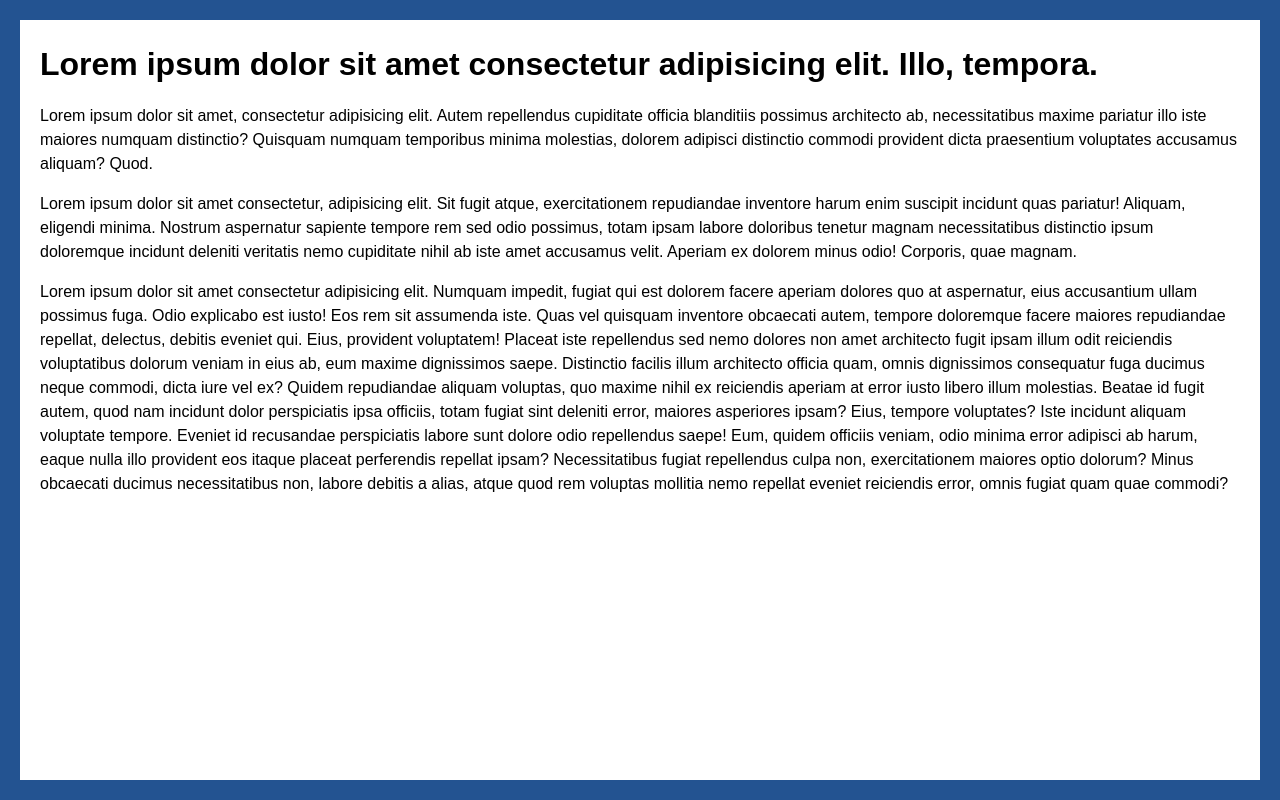
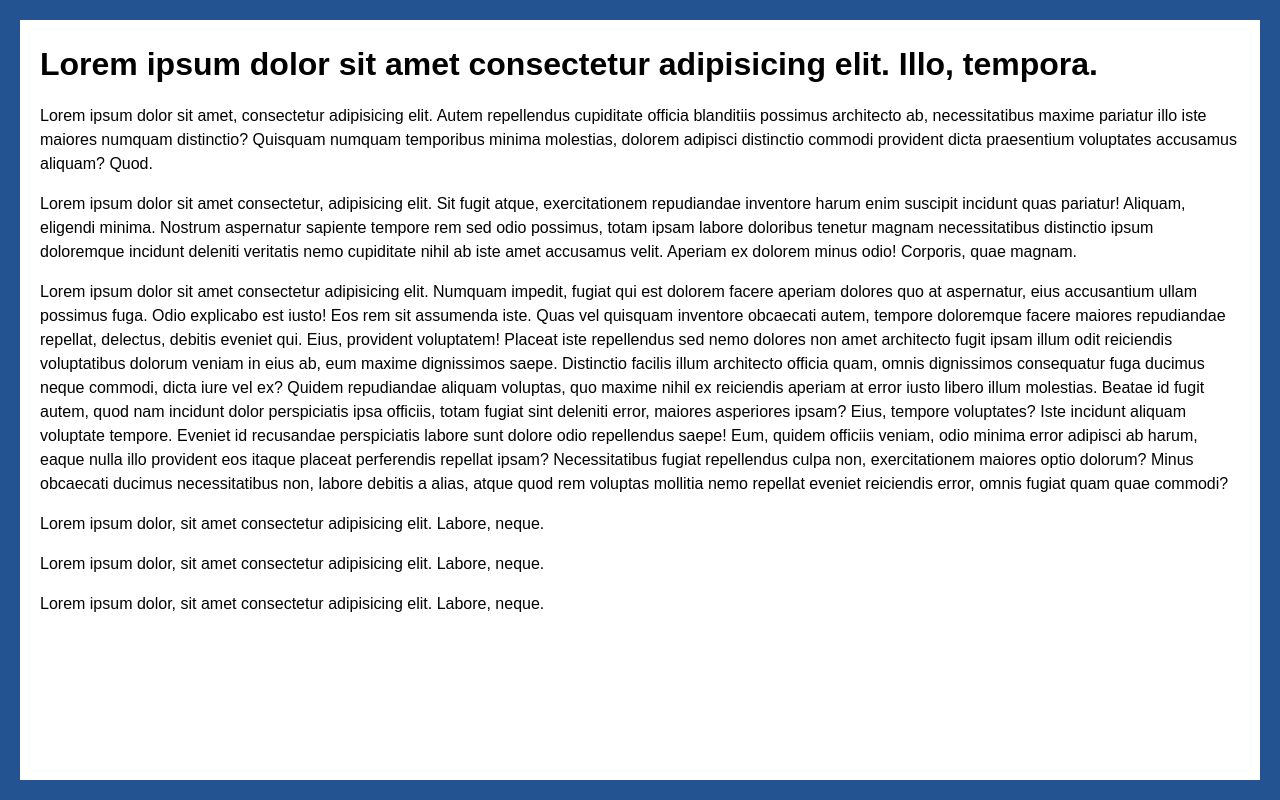
Before and after one commit to przemyslawjakubas24/git_tests, a plain HTML site: page index.html in a window 1280 px wide. Drawn offline with Linux system fonts and the light colour scheme.

Commit message:
Dodanie trzech p

```diff
--- a/index.html
+++ b/index.html
@@ -12,5 +12,8 @@
     <p>Lorem ipsum dolor sit amet, consectetur adipisicing elit. Autem repellendus cupiditate officia blanditiis possimus architecto ab, necessitatibus maxime pariatur illo iste maiores numquam distinctio? Quisquam numquam temporibus minima molestias, dolorem adipisci distinctio commodi provident dicta praesentium voluptates accusamus aliquam? Quod.</p>
     <p>Lorem ipsum dolor sit amet consectetur, adipisicing elit. Sit fugit atque, exercitationem repudiandae inventore harum enim suscipit incidunt quas pariatur! Aliquam, eligendi minima. Nostrum aspernatur sapiente tempore rem sed odio possimus, totam ipsam labore doloribus tenetur magnam necessitatibus distinctio ipsum doloremque incidunt deleniti veritatis nemo cupiditate nihil ab iste amet accusamus velit. Aperiam ex dolorem minus odio! Corporis, quae magnam.</p>
     <p>Lorem ipsum dolor sit amet consectetur adipisicing elit. Numquam impedit, fugiat qui est dolorem facere aperiam dolores quo at aspernatur, eius accusantium ullam possimus fuga. Odio explicabo est iusto! Eos rem sit assumenda iste. Quas vel quisquam inventore obcaecati autem, tempore doloremque facere maiores repudiandae repellat, delectus, debitis eveniet qui. Eius, provident voluptatem! Placeat iste repellendus sed nemo dolores non amet architecto fugit ipsam illum odit reiciendis voluptatibus dolorum veniam in eius ab, eum maxime dignissimos saepe. Distinctio facilis illum architecto officia quam, omnis dignissimos consequatur fuga ducimus neque commodi, dicta iure vel ex? Quidem repudiandae aliquam voluptas, quo maxime nihil ex reiciendis aperiam at error iusto libero illum molestias. Beatae id fugit autem, quod nam incidunt dolor perspiciatis ipsa officiis, totam fugiat sint deleniti error, maiores asperiores ipsam? Eius, tempore voluptates? Iste incidunt aliquam voluptate tempore. Eveniet id recusandae perspiciatis labore sunt dolore odio repellendus saepe! Eum, quidem officiis veniam, odio minima error adipisci ab harum, eaque nulla illo provident eos itaque placeat perferendis repellat ipsam? Necessitatibus fugiat repellendus culpa non, exercitationem maiores optio dolorum? Minus obcaecati ducimus necessitatibus non, labore debitis a alias, atque quod rem voluptas mollitia nemo repellat eveniet reiciendis error, omnis fugiat quam quae commodi?</p>
+    <p>Lorem ipsum dolor, sit amet consectetur adipisicing elit. Labore, neque.</p>
+    <p>Lorem ipsum dolor, sit amet consectetur adipisicing elit. Labore, neque.</p>
+    <p>Lorem ipsum dolor, sit amet consectetur adipisicing elit. Labore, neque.</p>
 </body>
 </html>
```
